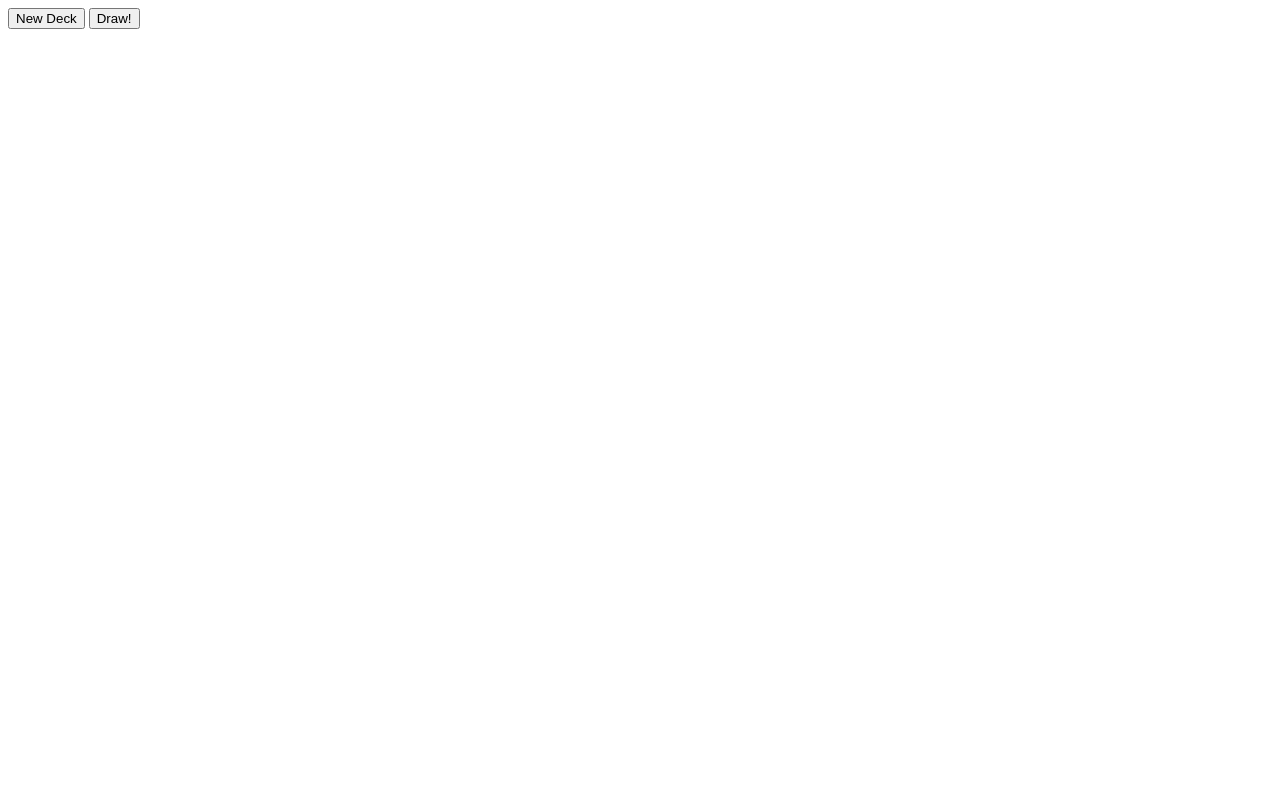
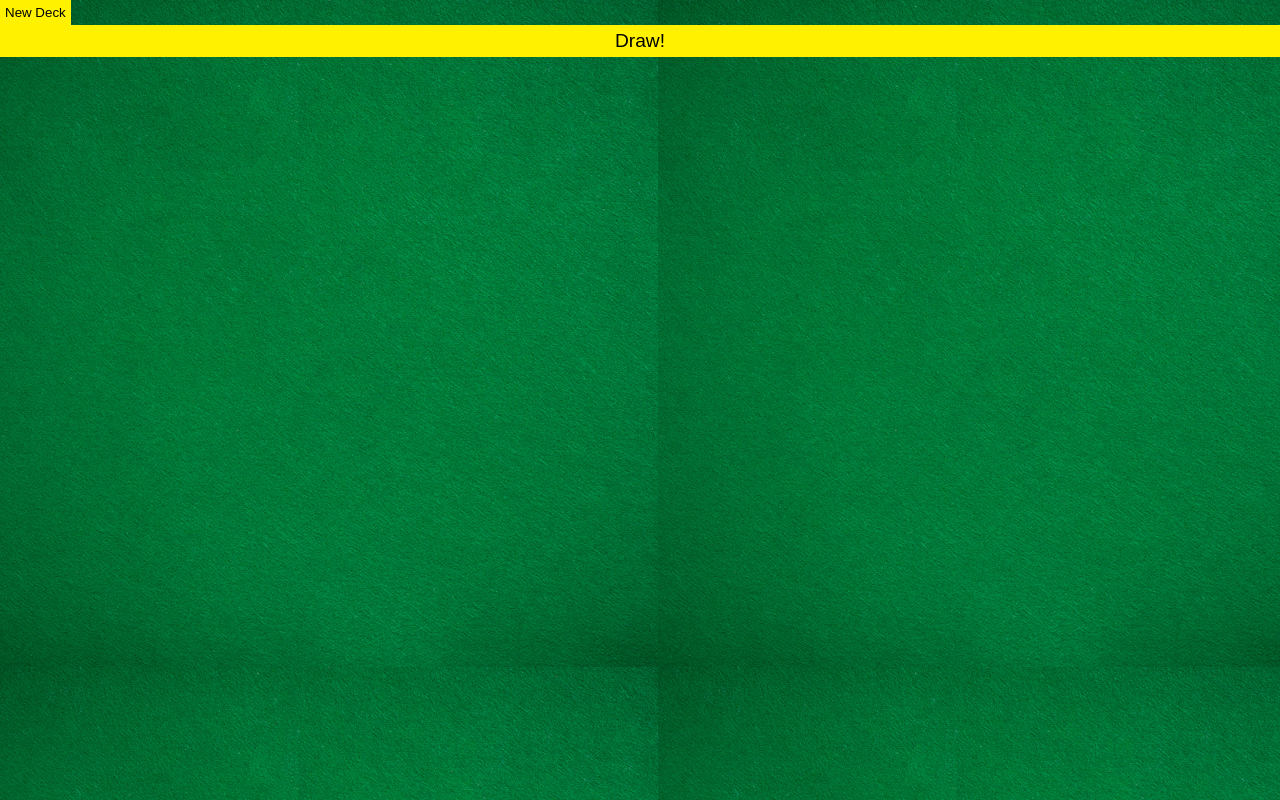
Before and after one commit to mikerobards/war-card-game-async-js, a plain HTML site: page index.html in a window 1280 px wide. Drawn offline with Linux system fonts and the light colour scheme.

Commit message:
add style

```diff
--- a/index.html
+++ b/index.html
@@ -4,14 +4,22 @@
     <meta charset="UTF-8" />
     <meta http-equiv="X-UA-Compatible" content="IE=edge" />
     <meta name="viewport" content="width=device-width, initial-scale=1.0" />
+    <link rel="preconnect" href="https://fonts.googleapis.com" />
+    <link rel="preconnect" href="https://fonts.gstatic.com" crossorigin />
+    <link
+      href="https://fonts.googleapis.com/css2?family=Exo+2:wght@300&display=swap"
+      rel="stylesheet"
+    />
     <link rel="stylesheet" href="style.css" />
     <title>WAR!</title>
   </head>
   <body>
-    <button id="new-deck">New Deck</button>
-    <button id="draw-cards">Draw!</button>
-    <div class="card-1"></div>
-    <div class="card-2"></div>
+    <div class="container">
+      <button id="new-deck">New Deck</button>
+      <div class="card-1"></div>
+      <div class="card-2"></div>
+      <button id="draw-cards" class="draw">Draw!</button>
+    </div>
     <script src="index.js"></script>
   </body>
 </html>
--- a/style.css
+++ b/style.css
@@ -0,0 +1,30 @@
+html,
+body {
+  margin: 0;
+  padding: 0;
+  background-image: url("img/table.png");
+  font-family: "Exo 2", sans-serif;
+  height: 100vh;
+}
+
+.container {
+  display: flex;
+  flex-direction: column;
+  justify-content: space-between;
+}
+
+button {
+  background-color: #fff100;
+  cursor: pointer;
+  border: none;
+}
+
+button#new-deck {
+  align-self: flex-start;
+  padding: 5px;
+}
+
+button.draw {
+  font-size: 1.2em;
+  padding: 5px;
+}
```
Also changed, not shown: img/table.png (added).
